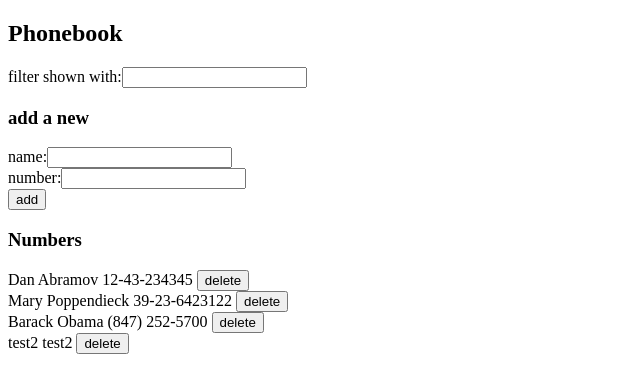
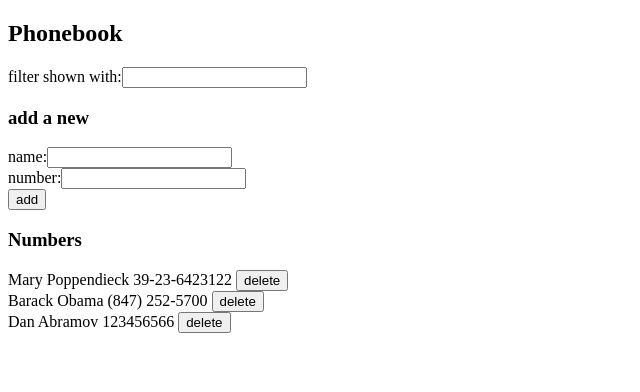
Before and after one commit to jonahlewis4/full-stack-open, a React (Vite) app in the folder part2/phonebook/: page / in a window 1280 px wide. Shown: the top 392 px of the page, without its empty margins (0-640 px from the left). Built offline with nearby package versions, Linux system fonts and the light colour scheme; data requests are answered from the project's data file.

Commit message:
ex 2.15 repeat names can change number

```diff
--- a/part2/phonebook/db.json
+++ b/part2/phonebook/db.json
@@ -1,10 +1,5 @@
 {
   "persons": [
-    {
-      "name": "Dan Abramov",
-      "number": "12-43-234345",
-      "id": "3"
-    },
     {
       "name": "Mary Poppendieck",
       "number": "39-23-6423122",
@@ -16,9 +11,9 @@
       "id": "5"
     },
     {
-      "id": "3b98",
-      "name": "test2",
-      "number": "test2"
+      "id": "6052",
+      "name": "Dan Abramov",
+      "number": "123456566"
     }
   ]
 }
--- a/part2/phonebook/src/App.jsx
+++ b/part2/phonebook/src/App.jsx
@@ -81,27 +81,49 @@ const App = () => {
     }
 
 
-    //if our persons array already contains the given person, do not add it to the array
     console.log(persons)
-    if(!persons.some(person => (person.name === newName && person.number === newNum))){
+    console.log(newPerson)
+    //if the person is compeltely unique, just add it to the array.
+    if(!persons.some(person => (person.name === newPerson.name))){
       const newPersons = persons.concat(newPerson)
       //add a new person to the dataserver and update state person array.
-      axios
-        .post('http://localhost:3001/persons', newPerson)
+      personService
+        .create(newPerson)
         .then((result) => {
-          const createdPeople = persons.concat(result.data)
+          const createdPeople = persons.concat(result)
           setPersons(createdPeople)
           //concatenate the filtered people to include the new person IF it fits in the filter
-          setFilteredPersons(newPerson.name.includes(searchKey) ? filteredPersons.concat(result.data) : filteredPersons)
+          setFilteredPersons(newPerson.name.includes(searchKey) ? filteredPersons.concat(result) : filteredPersons)
 
           console.log(createdPeople)
         })
     }
-    else
+    //else if only the names but not numbers match, confirm if the user iwants to change that person's phone number
+    else if (persons.some(person => (person.name === newName && person.number !== newNum))) {
+        if(confirm(`${newName} is already added to phonebook, replace the old number with a new one?`)){
+          //update the person on the server.
+
+          //identify the person update on database
+          const updatedPerson = {...(persons.find((p) => p.name === newPerson.name)), number: newPerson.number}
+          console.log(updatedPerson)
+          personService
+          .update(updatedPerson.id, updatedPerson)
+          .then(updatedPerson => {
+            //set people to the new one with all the people in it
+            console.log(updatedPerson)
+            setPersons(persons.map(p => p.id === updatedPerson.id ? updatedPerson : p))
+            setFilteredPersons(filteredPersons.map(p => p.id === updatedPerson.id ? updatedPerson : p))
+
+          })
+        }
+    }
+    else //say that the person was already added to the phonebook
     {
       console.log(persons)
       alert(`${newName} with number ${newNum} is already added to phonebook`)
     }
+    //else if only the names but not numbers match, confirm if the user iwants to change that person's phone number
+
   }
   const deletePerson = person => {
     //alert and ask for confirmation that they want the person deleted
--- a/part2/phonebook/src/services/persons.js
+++ b/part2/phonebook/src/services/persons.js
@@ -9,7 +9,7 @@ const getAll = () => {
 
 const create = newObject => {
     return axios
-        .post(`${baseUrl}/${id}`, newObject)
+        .post(`${baseUrl}`, newObject)
         .then(result => result.data)
 }
 
@@ -19,9 +19,16 @@ const remove = person => {
         .then((result) => {console.log(`successfully deleted ${person.name} from database`)})
         .catch((result) => {console.log(`successfully deleted ${person.name} from database`)})
 }
+const update = (id, person) => {
+    console.log(id, person)
+    return axios
+        .put(`${baseUrl}/${id}`, person)
+        .then((result) => result.data)
+}
 
 export default {
     getAll,
     create,
-    remove
+    remove,
+    update
 }
```
